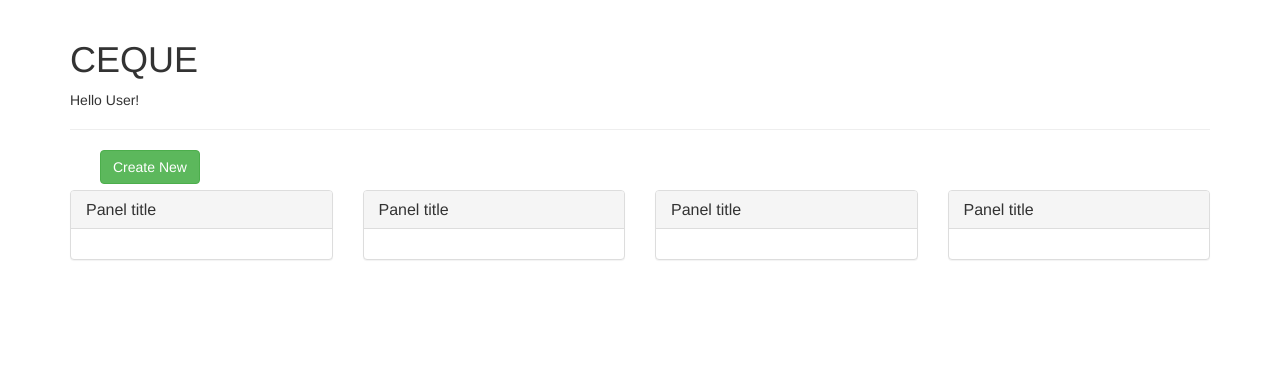
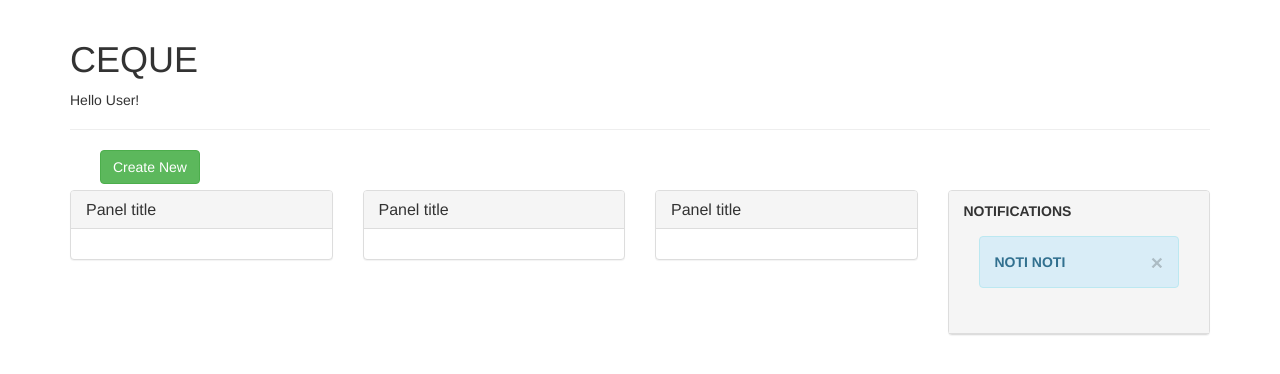
Before and after one commit to Mumbai2017/team-1, a Flask app: page /dashboard in a window 1280 px wide. Shown: the top 374 px of the page. Run offline with Flask 2, Linux system fonts and the light colour scheme; a user stored in the database is signed in; some libraries are stand-ins or nearby versions.

Commit message:
notifications final !

```diff
--- a/Backend/templates/dashboard.html
+++ b/Backend/templates/dashboard.html
@@ -6,6 +6,9 @@
     <title>CEQE</title>
         <meta name="viewport" content="width=device-width, initial-scale=1">
     <link href="http://netdna.bootstrapcdn.com/bootstrap/3.2.0/css/bootstrap.min.css" rel="stylesheet">
+    <link href="http://netdna.bootstrapcdn.com/bootstrap/3.2.0/css/bootstrap.min.css" rel="stylesheet">
+    <script src="https://code.jquery.com/jquery-3.2.1.min.js"></script>
+    <script src="https://maxcdn.bootstrapcdn.com/bootstrap/3.3.7/js/bootstrap.min.js"></script>
     <style type="text/css">
 
 .panel.with-nav-tabs .panel-heading{
@@ -208,13 +211,15 @@ $(document).ready(function(){
         <div class="col-md-3">
             <div class="panel panel-default">
                 <div class="panel-heading">
-                    <h3 class="panel-title">Panel title</h3>
-                </div>
-                <div class="panel-body">
-                </div>
+                    <strong>NOTIFICATIONS</strong>
+                    <div class="panel-body">
+                        <div class="alert alert-info fade in">
+                            <a href="#" class="close" data-dismiss="alert">&times;</a>
+                            <strong> NOTI NOTI </strong>
+                        </div>
+                    </div><!-- /panel-body -->
+                </div></div><!-- /panel panel-default --></div>
 
-            </div>
-        </div>
     </div>
 </div>
 <center><h1 hidden="true">No lesson plans to display</h1></center>
```
